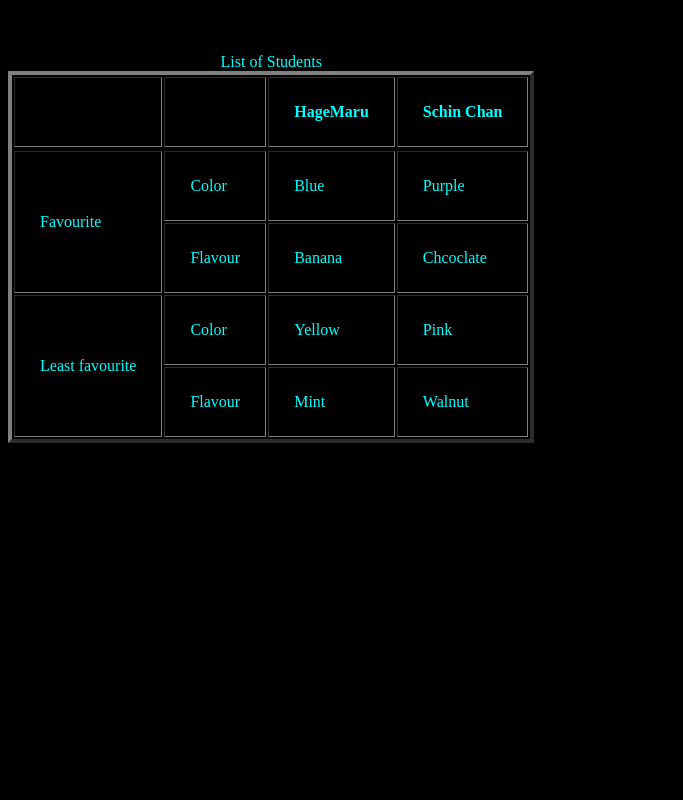
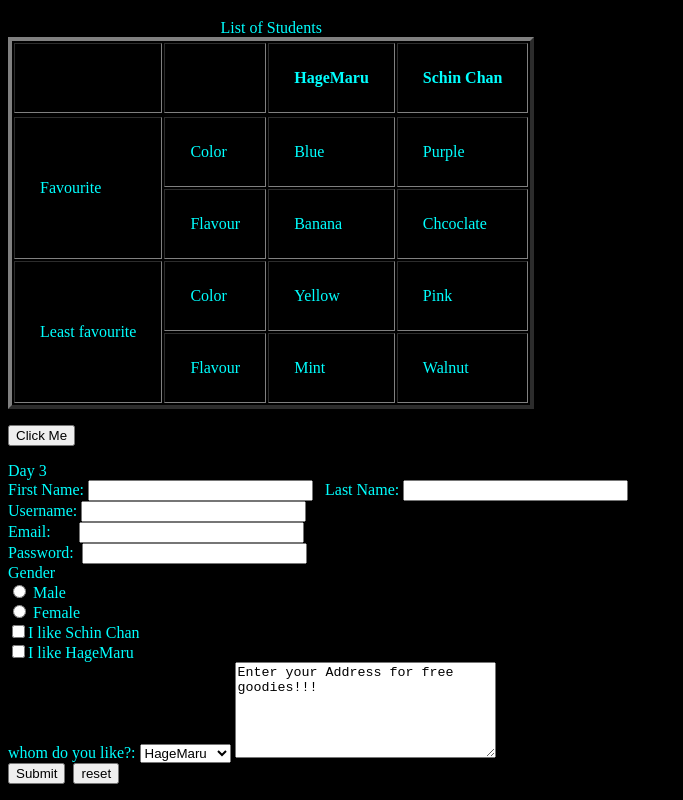
Before and after one commit to NazeefAhmad/WebTech, a plain HTML site: page index.html in a window 1280 px wide. Shown: the part 816-1616 px from the top of the page, without its empty margins (0-683 px from the left). Before the commit the page ends 1275 px from the top, so only its background shows below. Drawn offline with Linux system fonts and the light colour scheme.

Commit message:
Day3 forms and its elements

```diff
--- a/index.html
+++ b/index.html
@@ -17,7 +17,9 @@
                 <img src="https://i.pinimg.com/736x/93/81/0c/93810ceabf0c0ce034b49dbd046077e1.jpg">&nbsp;
                 <img src="https://pbs.twimg.com/media/Em4_2eUVoAA_3Qx.jpg">
             </marquee></p>
-         //day1
+         <!-- Day 1 -->
+
+         <!-- Day 2 -->
 
 
     </body>
@@ -27,6 +29,9 @@
         <img src="https://rukminim2.flixcart.com/image/850/1000/kl5hh8w0/poster/6/n/z/medium-cute-cartoon-wall-sticker-poster-interior-wall-poster-original-imagycg3dxbt2kms.jpeg?q=90&crop=false" border = 4>
         <img src = "https://static.vecteezy.com/system/resources/previews/033/693/017/original/shinchan-cool-pose-with-sunglasses-free-vector.jpg" width = "380" height="320">
     </marquee>
+
+
+
 
     <table border = "4" cellpadding =25>
         <caption> List of Students</caption>
@@ -67,5 +72,40 @@
 
 
     </table>
+
+    <p></p>
+        <input type = "button" value = "Click Me" onclick = "alert('Fill the form First!!!!')">
+        <!-- <input type = "button" value = "Change Background Color" onclick = "changeBackgroundColor()">
+        <input type = "button" value = "Toggle Visibility" onclick = "toggleVisibility()"> -->
+    </p>
+    <form>
+         Day 3<br>
+        First Name: <input type="text" name = "first_name" size ="25"> &nbsp;
+        Last Name:  <input type="text" name = "Last name" size ="25"> <br>
+        Username: <input type="text" name ="user" size="25"><br>
+        Email: &nbsp;&nbsp;&nbsp;&nbsp;&nbsp;&nbsp;<input type="Email" name = "Email" size="25"><br>
+        Password:&nbsp;  <input type="password " name = "password" size = "25 >"><br>
+         Gender <br>
+        <input type = "radio" name = "gender" value = "male"> Male<br>
+        <input type = "radio" name = "gender" value = "female"> Female<br>
+
+        <input type = "checkbox" name = "java" value="java" >I like Schin Chan <br>
+        <input type = "checkbox" name = "C++" value="C++" >I like HageMaru <br>
+        whom do you like?:
+
+        <select name = "Whom do you like?">
+
+
+            <option selected = "HageMaru">HageMaru</option>
+            <option value = "Schin Chan">Schin Chan</option>
+            <option value = "Both">Both</option>
+            <option value = "None">None</option>
+        </select>
+        <textarea rows ="6" cols="30">Enter your Address for free goodies!!!
+        </textarea> <br>
+         <form name = "input" action = "index.html" method = "get">
+
+        <input type = "submit" value = "Submit">&nbsp; <input type ="reset" value = "reset">
+      </form>
     </p>
 </html>
```
